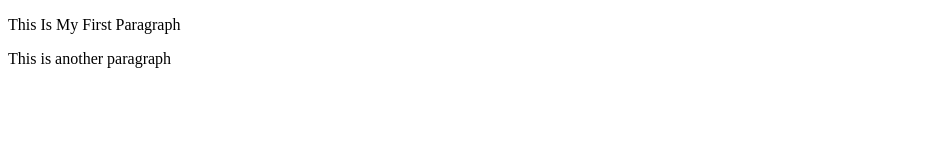
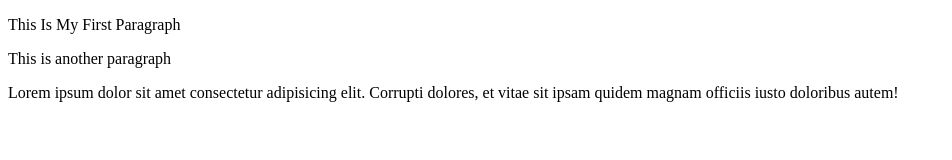
Before and after one commit to yusuf-uthman/hng-internship, a plain HTML site: page index.html in a window 1280 px wide. Shown: the whole page, without its empty margins (0-952 px from the left). Drawn offline with Linux system fonts and the light colour scheme.

Commit message:
added another paragraph

```diff
--- a/index.html
+++ b/index.html
@@ -11,5 +11,8 @@
         <p>This Is My First Paragraph</p>
         <p>This is another paragraph</p>
     </div>
+    <div>
+        <p>Lorem ipsum dolor sit amet consectetur adipisicing elit. Corrupti dolores, et vitae sit ipsam quidem magnam officiis iusto doloribus autem!</p>
+    </div>
 </body>
 </html>
```
